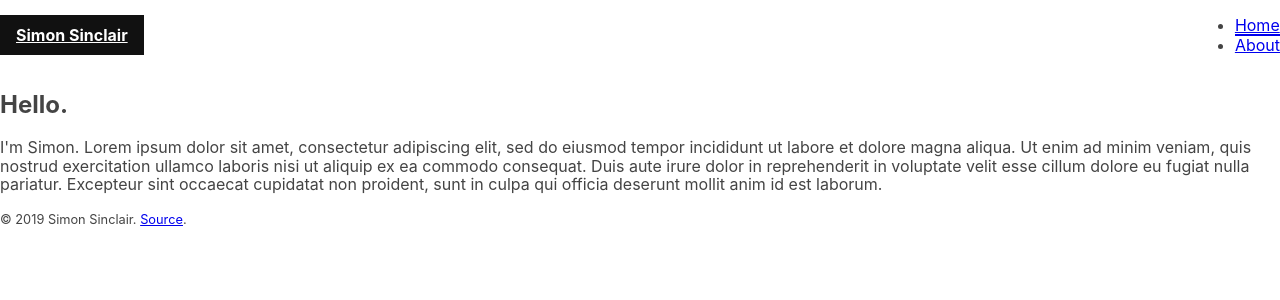
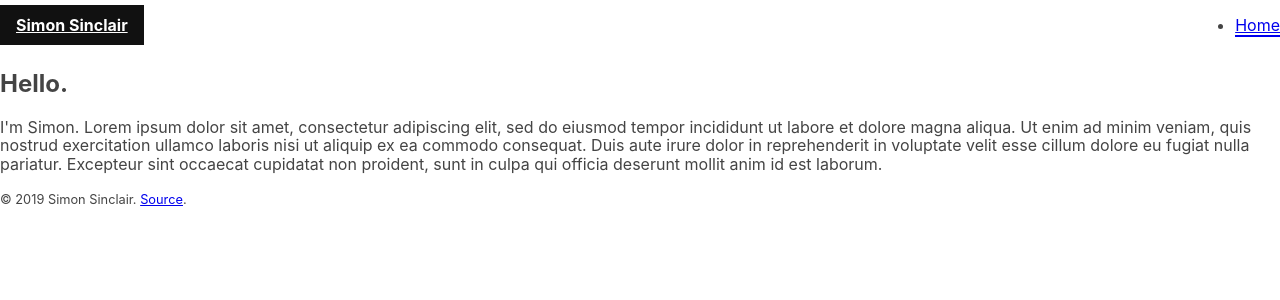
Before and after one commit to simonsinclair/simonsinclair-com, a Next.js app: page / in a window 1280 px wide. Shown: the top 300 px of the page. Built offline with nearby package versions, Linux system fonts and the light colour scheme.

Commit message:
Update NavBar.jsx

```diff
--- a/src/components/NavBar.jsx
+++ b/src/components/NavBar.jsx
@@ -6,28 +6,20 @@ const Nav = ({ router }) => {
   const { route } = router;
 
   return (
-    <nav>
+    <nav className="nav-bar">
       <ul className="nav-list">
         <li>
           <Link href="/">
             <a className={route === '/' ? 'active' : ''}>Home</a>
           </Link>
         </li>
-        <li>
-          <Link href="/about">
-            <a className={route === '/about' ? 'active' : ''}>About</a>
-          </Link>
-        </li>
       </ul>
 
       <style jsx>
         {`
+          .nav-bar {}
           .active {
             border-bottom: 2px solid;
-          }
-
-          a {
-            display: block;
           }
         `}
       </style>
```
